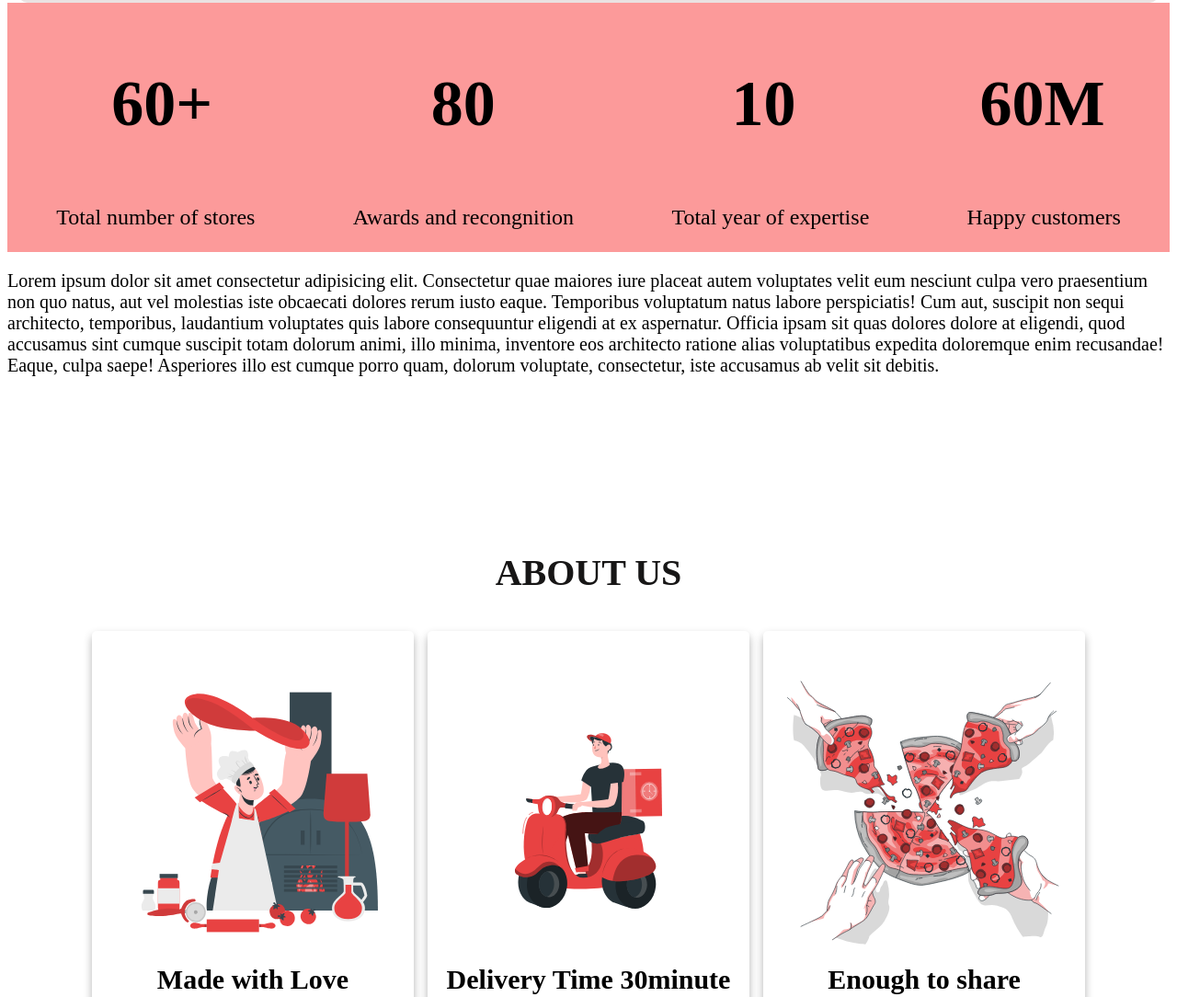
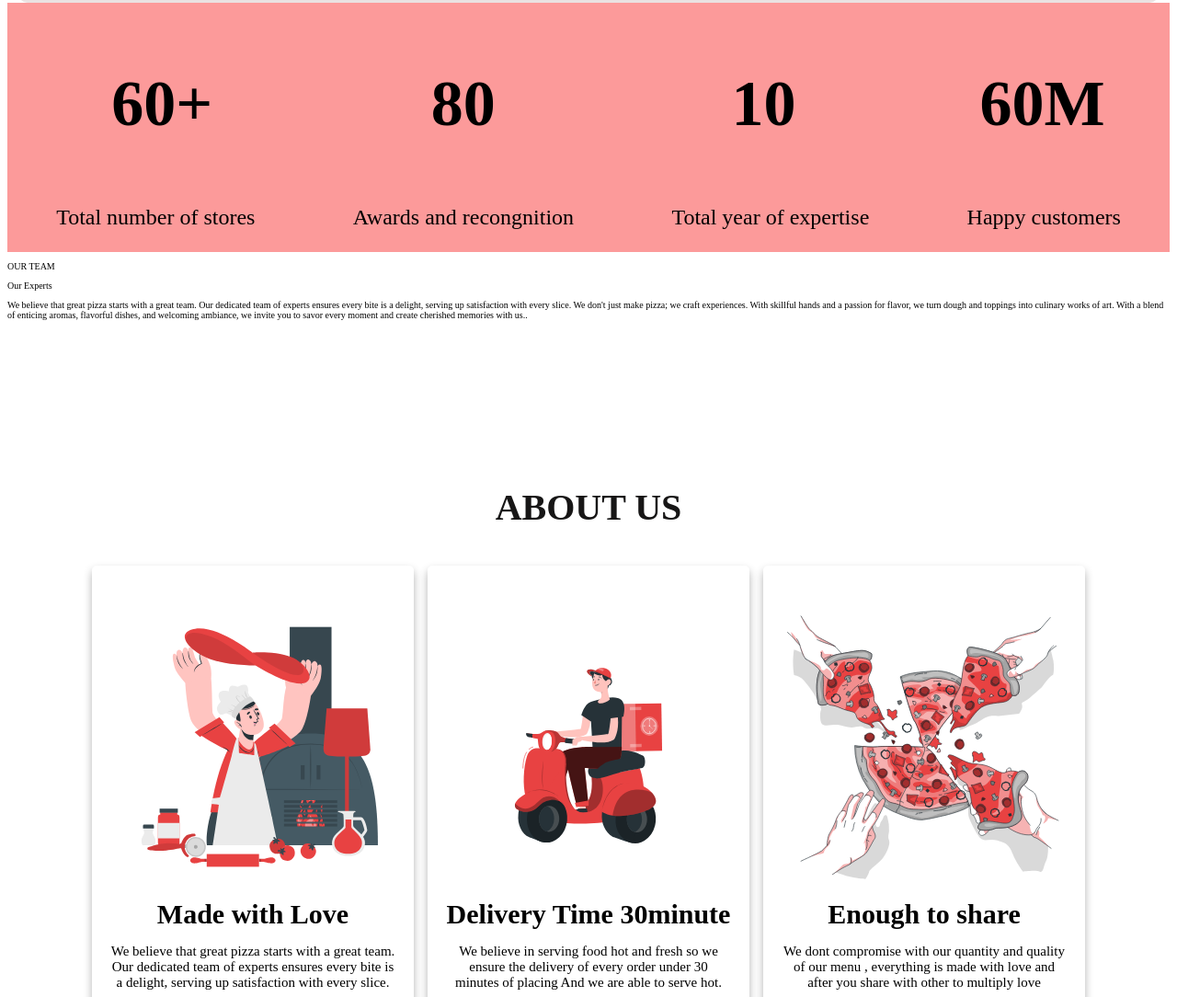
Before and after one commit to sanskar1410/webprojectpizza1, a plain HTML site: page index.html in a window 1280 px wide. Shown: the part 1314-2398 px from the top of the page at 92% size. Drawn offline with Linux system fonts and the light colour scheme.

Commit message:
Update index.html

```diff
--- a/index.html
+++ b/index.html
@@ -273,7 +273,14 @@
 </div>
 
 
-<p class="lastpara">Lorem ipsum dolor sit amet consectetur adipisicing elit. Consectetur quae maiores iure placeat autem voluptates velit eum nesciunt culpa vero praesentium non quo natus, aut vel molestias iste obcaecati dolores rerum iusto eaque. Temporibus voluptatum natus labore perspiciatis! Cum aut, suscipit non sequi architecto, temporibus, laudantium voluptates quis labore consequuntur eligendi at ex aspernatur. Officia ipsam sit quas dolores dolore at eligendi, quod accusamus sint cumque suscipit totam dolorum animi, illo minima, inventore eos architecto ratione alias voluptatibus expedita doloremque enim recusandae! Eaque, culpa saepe! Asperiores illo est cumque porro quam, dolorum voluptate, consectetur, iste accusamus ab velit sit debitis.</p>
+<div class="team">
+    <p class="teaminfo">
+        <p class="lastpara1">OUR TEAM </p>
+        <p class="lastpara2">Our Experts</p>
+        <p class="lastpara3">We believe that great pizza starts with a great team. Our dedicated team of experts ensures every bite is a delight, serving up satisfaction with every slice. We don't just make pizza; we craft experiences. With skillful hands and a passion for flavor, we turn dough and toppings into culinary works of art. With a blend of enticing aromas, flavorful dishes, and welcoming ambiance, we invite you to savor every moment and create cherished memories with us..</p>
+    </p>
+
+</div>
 
 <section id="about" class="about">
     <h3 class="aboutheading">about us</h3>
```
